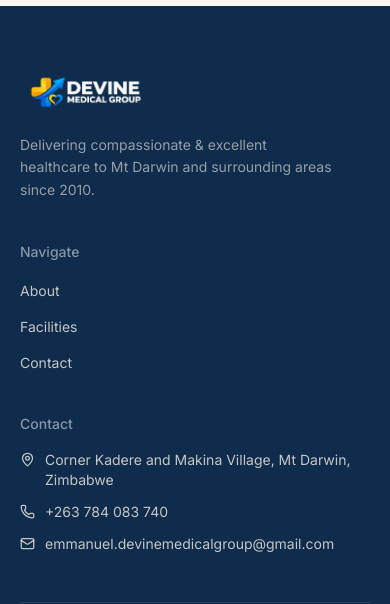
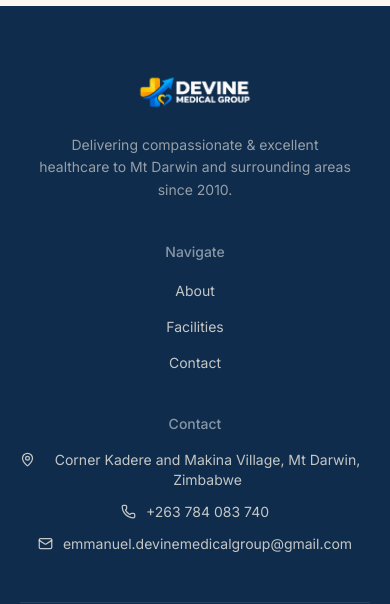
Before and after one commit to lilcuz03/Devine-Medical-Group, a Next.js app: page / in a window 390 px wide. Shown: the part 9078-9682 px from the top of the page. Built offline with nearby package versions, Linux system fonts and the light colour scheme.

Commit message:
Center footer content on mobile

```diff
--- a/components/Footer.tsx
+++ b/components/Footer.tsx
@@ -33,22 +33,22 @@ export default function Footer() {
       <div className="max-w-[1240px] mx-auto px-5 sm:px-8">
         <div className="grid sm:grid-cols-2 lg:grid-cols-12 gap-10 lg:gap-8 pb-12 border-b border-white/10">
           {/* Brand */}
-          <div className="lg:col-span-5">
+          <div className="text-center sm:text-left lg:col-span-5">
             <Image
               src="/logo_white.png"
               alt="Devine Medical Group"
               width={200}
               height={56}
-              className="h-11 sm:h-12 w-auto"
+              className="mx-auto h-11 sm:mx-0 sm:h-12 w-auto"
             />
-            <p className="mt-5 text-sm leading-relaxed text-[#F1EDE3]/60 max-w-[320px]">
+            <p className="mx-auto mt-5 max-w-[320px] text-sm leading-relaxed text-[#F1EDE3]/60 sm:mx-0">
               Delivering compassionate & excellent healthcare to Mt Darwin and
               surrounding areas since 2010.
             </p>
           </div>
 
           {/* Quick links */}
-          <div className="lg:col-span-3 lg:col-start-7">
+          <div className="text-center sm:text-left lg:col-span-3 lg:col-start-7">
             <p className="text-sm font-medium text-white/50">Navigate</p>
             <ul className="mt-4 space-y-3">
               {quickLinks.map((link) => (
@@ -65,10 +65,10 @@ export default function Footer() {
           </div>
 
           {/* Contact */}
-          <div className="lg:col-span-4 lg:col-start-10">
+          <div className="text-center sm:text-left lg:col-span-4 lg:col-start-10">
             <p className="text-sm font-medium text-white/50">Contact</p>
             <ul className="mt-4 space-y-3">
-              <li className="flex items-start gap-2.5 text-sm text-[#F1EDE3]/80">
+              <li className="flex items-start justify-center gap-2.5 text-sm text-[#F1EDE3]/80 sm:justify-start">
                 <MapPin
                   size={15}
                   className="mt-0.5 flex-shrink-0"
@@ -79,7 +79,7 @@ export default function Footer() {
               <li>
                 <a
                   href="tel:+263784083740"
-                  className="flex items-center gap-2.5 text-sm text-[#F1EDE3]/80 hover:text-white transition-colors duration-300"
+                  className="flex items-center justify-center gap-2.5 text-sm text-[#F1EDE3]/80 hover:text-white transition-colors duration-300 sm:justify-start"
                 >
                   <Phone
                     size={15}
@@ -92,7 +92,7 @@ export default function Footer() {
               <li>
                 <a
                   href="mailto:emmanuel.devinemedicalgroup@gmail.com"
-                  className="flex items-center gap-2.5 break-all text-sm text-[#F1EDE3]/80 hover:text-white transition-colors duration-300"
+                  className="flex items-center justify-center gap-2.5 break-all text-sm text-[#F1EDE3]/80 hover:text-white transition-colors duration-300 sm:justify-start"
                 >
                   <Mail
                     size={15}
```
